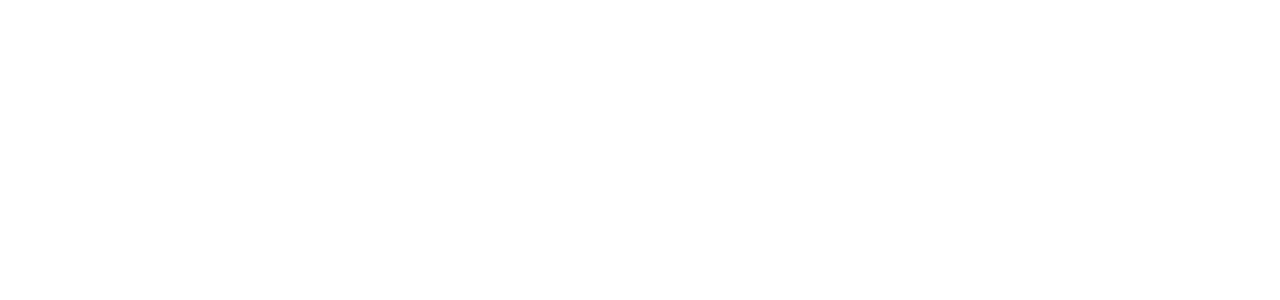
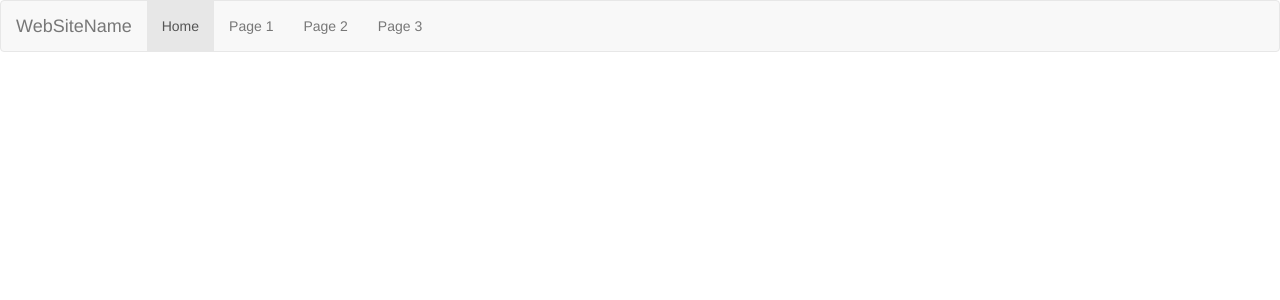
Before and after one commit to Pharmatesis/pharmatesis, a PHP site: page / in a window 1280 px wide. Before the commit the part shown is empty. Shown: the top 300 px of the page. Run offline with PHP 8.4, Linux system fonts and the light colour scheme; some libraries are stand-ins or nearby versions.

Commit message:
Second commit

```diff
--- /dev/null
+++ b/css/reset.css
@@ -0,0 +1,51 @@
+/*
+    Created on : 23/02/2017, 19:46:29
+    Author     : Pharmatesis <pharmatesis@gmail.com>
+    http://meyerweb.com/eric/tools/css/reset/
+    v2.0 | 20110126
+    License: none (public domain)
+*/
+
+html, body, div, span, applet, object, iframe,
+h1, h2, h3, h4, h5, h6, p, blockquote, pre,
+a, abbr, acronym, address, big, cite, code,
+del, dfn, em, img, ins, kbd, q, s, samp,
+small, strike, strong, sub, sup, tt, var,
+b, u, i, center,
+dl, dt, dd, ol, ul, li,
+fieldset, form, label, legend,
+table, caption, tbody, tfoot, thead, tr, th, td,
+article, aside, canvas, details, embed,
+figure, figcaption, footer, header, hgroup,
+menu, nav, output, ruby, section, summary,
+time, mark, audio, video {
+	margin: 0;
+	padding: 0;
+	border: 0;
+	font-size: 100%;
+	font: inherit;
+	vertical-align: baseline;
+}
+/* HTML5 display-role reset for older browsers */
+article, aside, details, figcaption, figure,
+footer, header, hgroup, menu, nav, section {
+	display: block;
+}
+body {
+	line-height: 1;
+}
+ol, ul {
+	list-style: none;
+}
+blockquote, q {
+	quotes: none;
+}
+blockquote:before, blockquote:after,
+q:before, q:after {
+	content: '';
+	content: none;
+}
+table {
+	border-collapse: collapse;
+	border-spacing: 0;
+}
--- a/index.php
+++ b/index.php
@@ -7,11 +7,15 @@ and open the template in the editor.
 <html>
     <head>
         <meta charset="UTF-8">
-        <title></title>
+        <title>Pharmatesis</title>
+        <link rel="stylesheet" type="text/css" href="css/reset.css">
+        <link rel="stylesheet" href="https://maxcdn.bootstrapcdn.com/bootstrap/3.3.7/css/bootstrap.min.css">
+        <script src="https://ajax.googleapis.com/ajax/libs/jquery/3.1.1/jquery.min.js"></script>
+        <script src="https://maxcdn.bootstrapcdn.com/bootstrap/3.3.7/js/bootstrap.min.js"></script>
     </head>
     <body>
         <?php
-        // put your code here
+            include 'views/topmenu.html';
         ?>
     </body>
 </html>
--- /dev/null
+++ b/views/topmenu.html
@@ -0,0 +1,13 @@
+<nav class="navbar navbar-default">
+  <div class="container-fluid">
+    <div class="navbar-header">
+      <a class="navbar-brand" href="#">WebSiteName</a>
+    </div>
+    <ul class="nav navbar-nav">
+      <li class="active"><a href="#">Home</a></li>
+      <li><a href="#">Page 1</a></li>
+      <li><a href="#">Page 2</a></li>
+      <li><a href="#">Page 3</a></li>
+    </ul>
+  </div>
+</nav>
```
